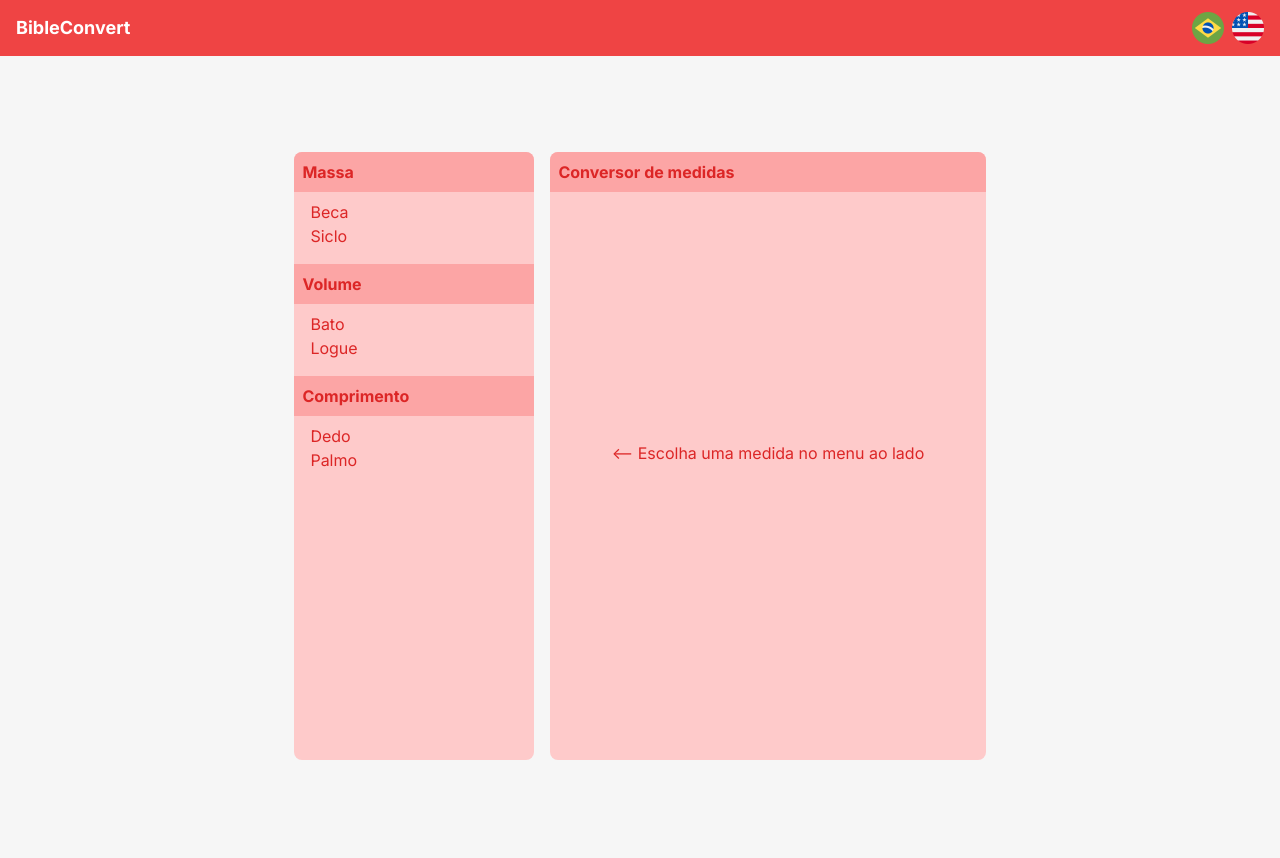
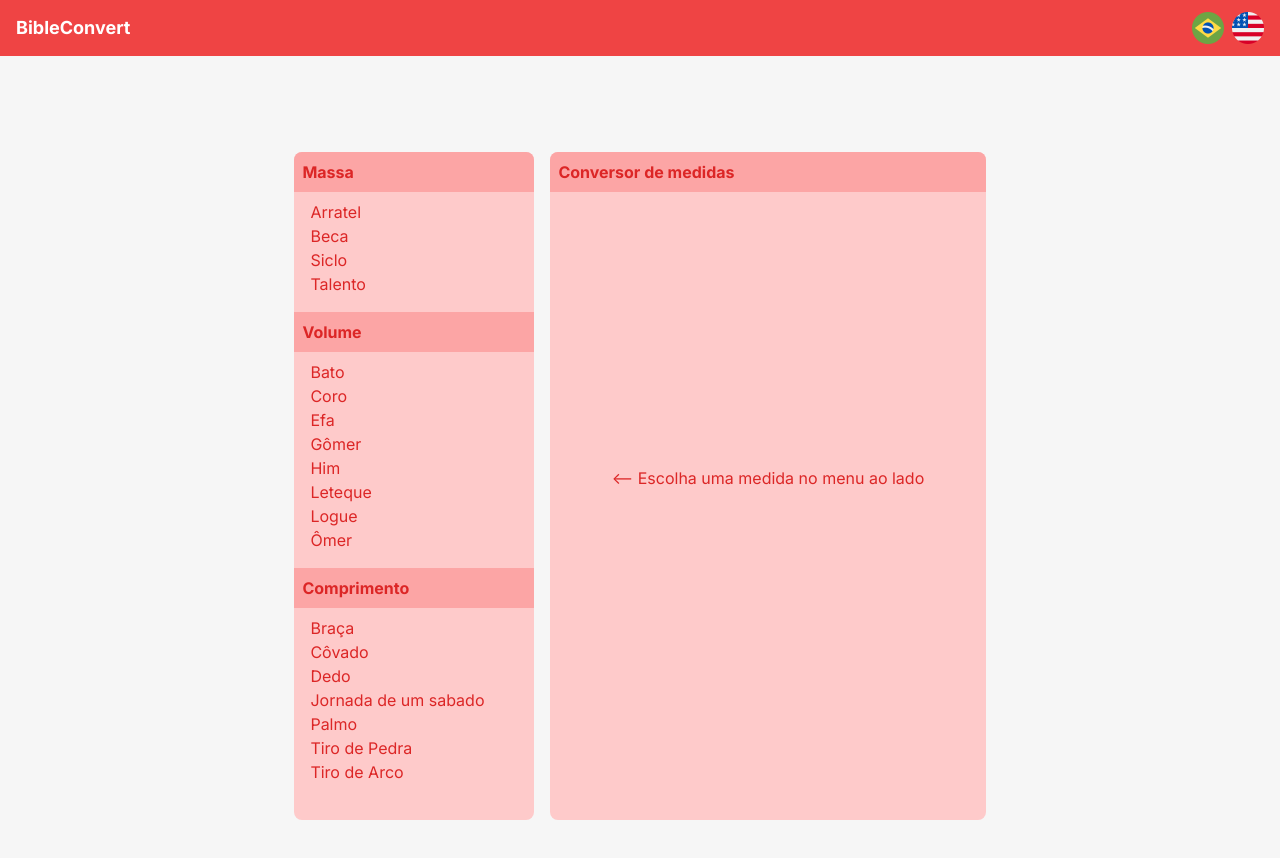
Before and after one commit to brunnogpcosta/bible-convert, a Next.js app: page / in a window 1280 px wide. Shown: the top 858 px of the page. Built offline with nearby package versions, Linux system fonts and the light colour scheme.

Commit message:
new itens

```diff
--- a/src/app/components/SlidebarMenu/index.tsx
+++ b/src/app/components/SlidebarMenu/index.tsx
@@ -2,7 +2,7 @@
 import React, { useState } from 'react';
 
 
-interface ISidebarMenu{
+interface ISidebarMenu {
   itemSelected: string;
   handleItemSelected: (item: string) => void;
 }
@@ -10,17 +10,19 @@ interface ISidebarMenu{
 const data = [
   {
     type: 'Massa',
-    keys: ['Beca', 'Siclo']
+    keys: ['Arratel', 'Beca', 'Siclo', 'Talento']
   },
   {
     type: 'Volume',
-    keys: ['Bato', 'Logue']
+    keys: ['Bato', 'Coro', 'Efa', 'Gômer', 'Him', 'Leteque', 'Logue', 'Ômer']
   },
   {
     type: 'Comprimento',
-    keys: ['Dedo', 'Palmo']
+    keys: ['Braça', 'Côvado', 'Dedo', 'Jornada de um sabado', 'Palmo', 'Tiro de Pedra', 'Tiro de Arco']
   },
 ];
+
+data.sort
 
 const SidebarMenu: React.FC<ISidebarMenu> = ({ itemSelected, handleItemSelected }) => {
   return (
```
